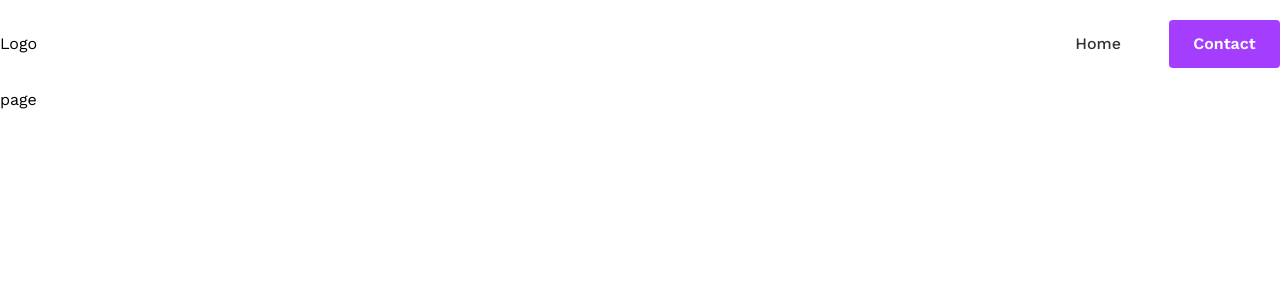
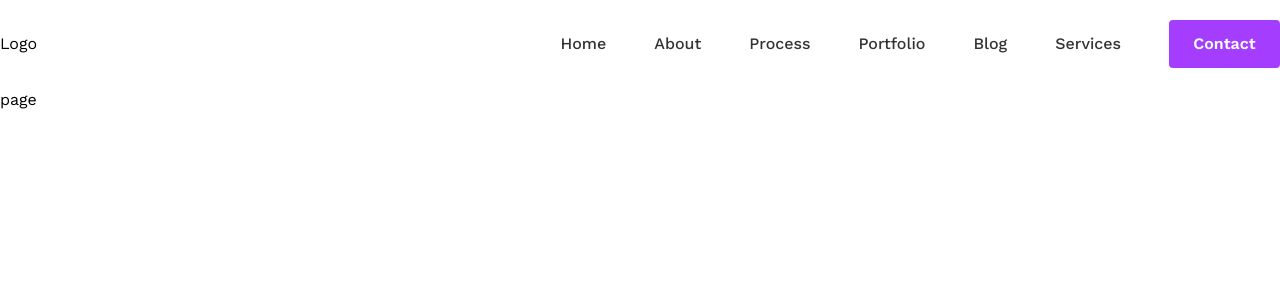
Before and after one commit to Nahid-hasan-web/DMportfolio, a Next.js app: page / in a window 1280 px wide. Shown: the top 300 px of the page. Built offline with nearby package versions, Linux system fonts and the light colour scheme.

Commit message:
navbar item added

```diff
--- a/app/components/Navbar.jsx
+++ b/app/components/Navbar.jsx
@@ -2,6 +2,32 @@ import React from 'react'
 import Link from 'next/link'
 
 const Navbar = () => {
+    const navbaritems = [
+        {
+            navbarContent:"Home",
+            navbarLink:"/"
+        },
+        {
+            navbarContent:"About",
+            navbarLink:"/"
+        },
+        {
+            navbarContent:"Process",
+            navbarLink:"/"
+        },
+        {
+            navbarContent:"Portfolio",
+            navbarLink:"/"
+        },
+        {
+            navbarContent:"Blog",
+            navbarLink:"/"
+        },
+        {
+            navbarContent:"Services",
+            navbarLink:"/"
+        },
+    ]
   return (
     <>
         <nav className='py-5'>
@@ -11,7 +37,12 @@ const Navbar = () => {
                             Logo
                         </Link>
                         <ul className='text-base font-medium flex gap-12 items-center'>
-                            <li><Link href='/' className='text-[#333333]'>Home</Link></li>
+                            {
+                                navbaritems.map((item , i)=>(
+
+                                    <li key={i}><Link href={item.navbarLink} className='text-[#333333]'>{item.navbarContent}</Link></li>
+                                ))
+                            }
                             <button className='w-[111px] h-12 bg-brandColor rounded-sm text-base font-semibold  text-white'>Contact</button>
                         </ul>
                 </div>
```
